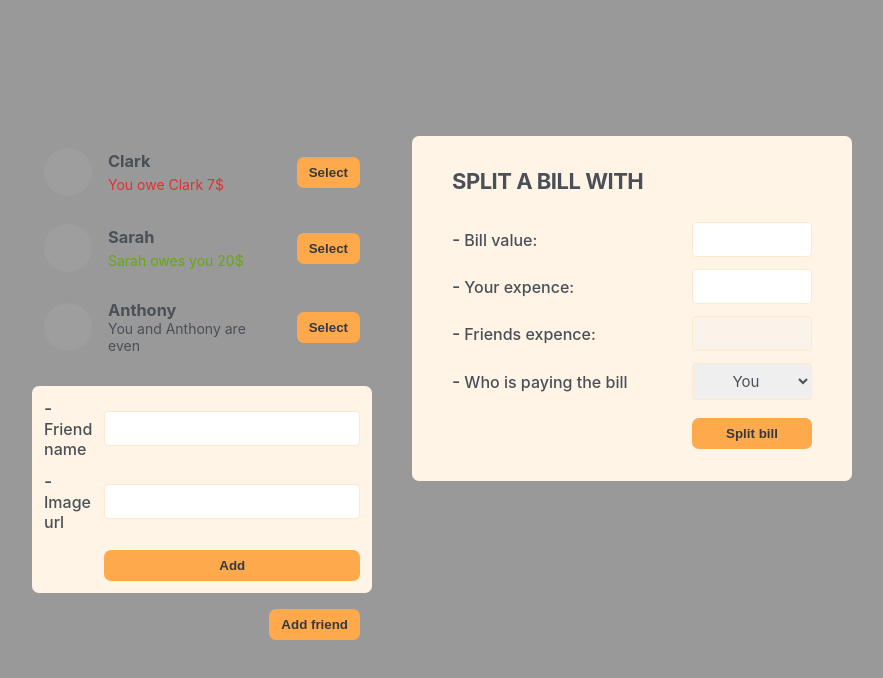
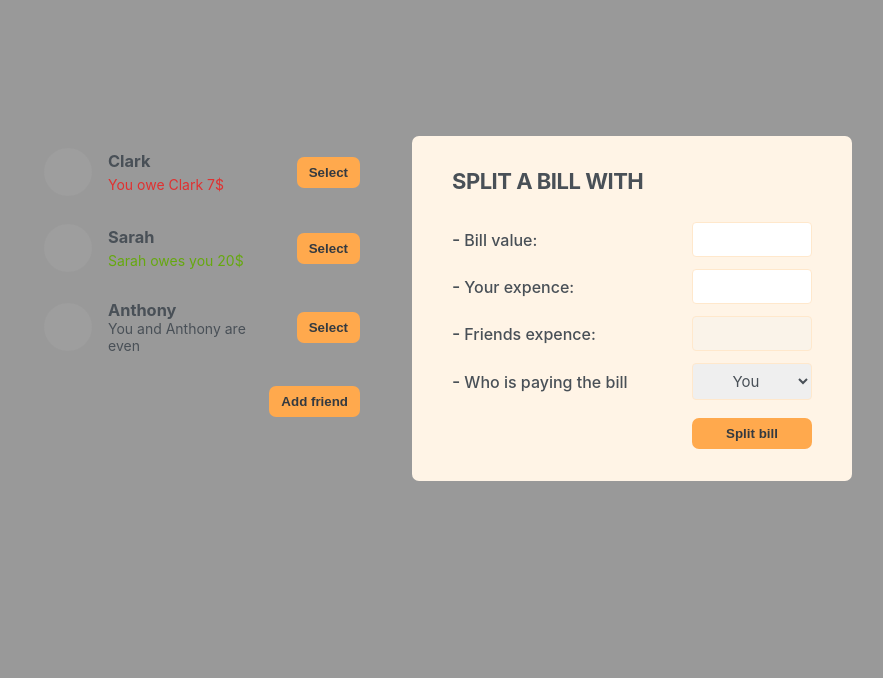
Before and after one commit to drmisssciurus/eat-and-split, a React (Create React App) app: page / in a window 1280 px wide. Shown: the top 678 px of the page, without its empty margins (198-1081 px from the left). Built offline with nearby package versions, Linux system fonts and the light colour scheme; grey boxes are pictures that could not be loaded; the HTML template or start-up script is replaced by a standard one.

Commit message:
displaying new friend form

```diff
--- a/src/App.js
+++ b/src/App.js
@@ -1,3 +1,5 @@
+import { useState } from 'react';
+
 const initialFriends = [
   {
     id: 118836,
@@ -19,14 +21,29 @@
   },
 ];
 
+function Button({ children, onClick }) {
+  return (
+    <button className="button" onClick={onClick}>
+      {children}
+    </button>
+  );
+}
+
 export default function App() {
+  const [showAddFriend, setShowAddFriend] = useState(false);
+
+  function handleShowAddFriend() {
+    setShowAddFriend((show) => !show);
+  }
+
   return (
     <div className="app">
       <div className="sidebar">
         <FriendsList />
-
-        <FormAddFriend />
-        <Button>Add friend</Button>
+        {showAddFriend && <FormAddFriend />}
+        <Button onClick={handleShowAddFriend}>
+          {showAddFriend ? 'Close' : 'Add friend'}
+        </Button>
       </div>
       <FormSplitBill />
     </div>
@@ -66,14 +83,6 @@
   );
 }
 
-function Button({ children }) {
-  return (
-    <button className="button" onClick={() => alert('haha')}>
-      {children}
-    </button>
-  );
-}
-
 function FormAddFriend() {
   return (
     <>
```
